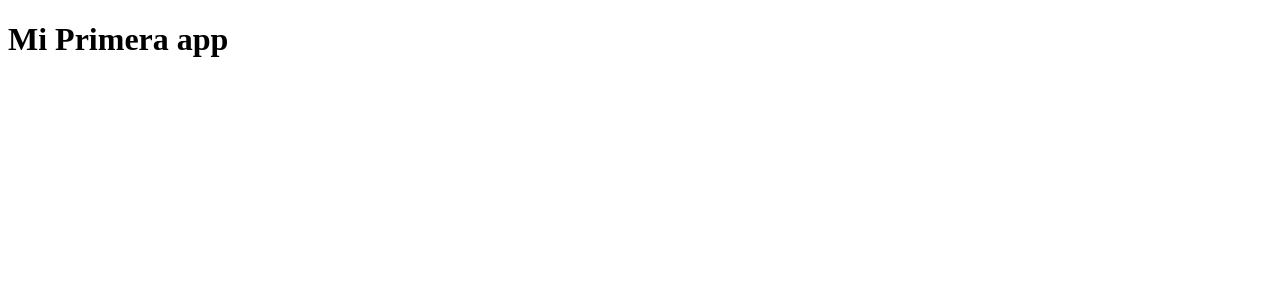
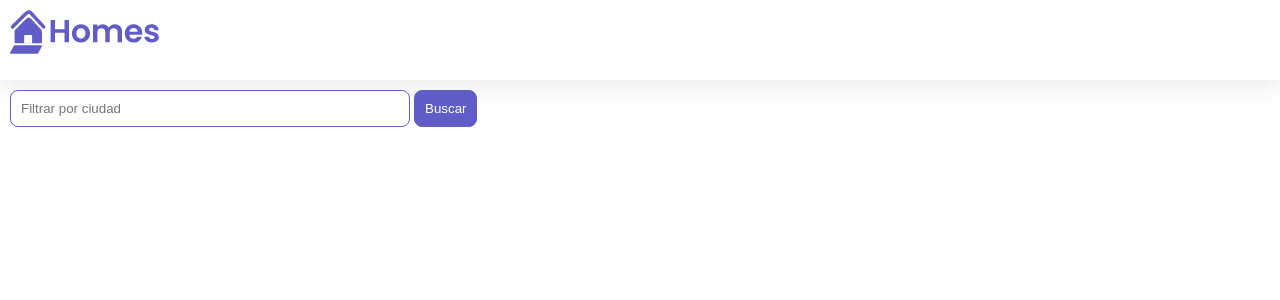
Before and after one commit to PavDev3/my-first-project, an Angular app: page / in a window 1280 px wide. Shown: the top 300 px of the page. Built offline with nearby package versions, Linux system fonts and the light colour scheme.

Commit message:
Home component and styles added

```diff
--- a/src/app/app.component.ts
+++ b/src/app/app.component.ts
@@ -1,12 +1,24 @@
 import { Component } from '@angular/core';
+import { HomeComponent } from './home/home.component';
 
 @Component({
   selector: 'app-root',
   standalone: true,
-  imports: [],
-  template: `<h1>Mi Primera app</h1>`,
+  imports: [
+    HomeComponent,
+  ],
+  template: `
+    <main>
+      <header class="brand-name">
+        <img class="brand-logo" src="/assets/logo.svg" alt="logo" aria-hidden="true">
+      </header>
+      <section class="content">
+        <app-home></app-home>
+      </section>
+    </main>
+  `,
   styleUrls: ['./app.component.css'],
 })
 export class AppComponent {
-  title = 'Primera App';
+  title = 'homes';
 }
--- /dev/null
+++ b/src/app/home/home.component.css
@@ -0,0 +1,40 @@
+.results {
+    display: grid;
+    column-gap: 14px;
+    row-gap: 14px;
+    grid-template-columns: repeat(auto-fill, minmax(400px, 400px));
+    margin-top: 50px;
+    justify-content: space-around;
+  }
+
+  input[type="text"] {
+    border: solid 1px var(--primary-color);
+    padding: 10px;
+    border-radius: 8px;
+    margin-right: 4px;
+    display: inline-block;
+    width: 30%;
+  }
+
+  button {
+    padding: 10px;
+    border: solid 1px var(--primary-color);
+    background: var(--primary-color);
+    color: rgb(255, 255, 255);
+    border-radius: 8px;
+  }
+
+  @media (min-width: 500px) and (max-width: 768px) {
+    .results {
+        grid-template-columns: repeat(2, 1fr);
+    }
+    input[type="text"] {
+        width: 70%;
+    }
+  }
+
+  @media (max-width: 499px) {
+    .results {
+        grid-template-columns: 1fr;
+    }
+  }
--- /dev/null
+++ b/src/app/home/home.component.ts
@@ -0,0 +1,23 @@
+import { Component } from '@angular/core';
+import { CommonModule } from '@angular/common';
+
+@Component({
+  selector: 'app-home',
+  standalone: true,
+  imports: [
+    CommonModule,
+  ],
+  template: `
+    <section>
+      <form>
+        <input type="text" placeholder="Filtrar por ciudad">
+        <button class="primary" type="button">Buscar</button>
+      </form>
+    </section>
+  `,
+  styleUrls: ['./home.component.css'],
+})
+
+export class HomeComponent {
+
+}
--- a/src/styles.css
+++ b/src/styles.css
@@ -1 +1,22 @@
-/* You can add global styles to this file, and also import other style files */
+* {
+    margin: 0;
+    padding: 0;
+  }
+
+  body {
+    font-family: 'Be Vietnam Pro', sans-serif;
+  }
+  :root {
+    --primary-color: #605dc8;
+    --secondary-color: #8b89e6;
+    --accent-color: #e8e7fa;
+    --shadow-color: #e8e8e8;
+  }
+
+  button.primary {
+    padding: 10px;
+    border: solid 1px var(--primary-color);
+    background: var(--primary-color);
+    color: white;
+    border-radius: 8px;
+  }
```
Also changed, not shown: src/assets/location-pin.svg (added), src/assets/logo.svg (added).
